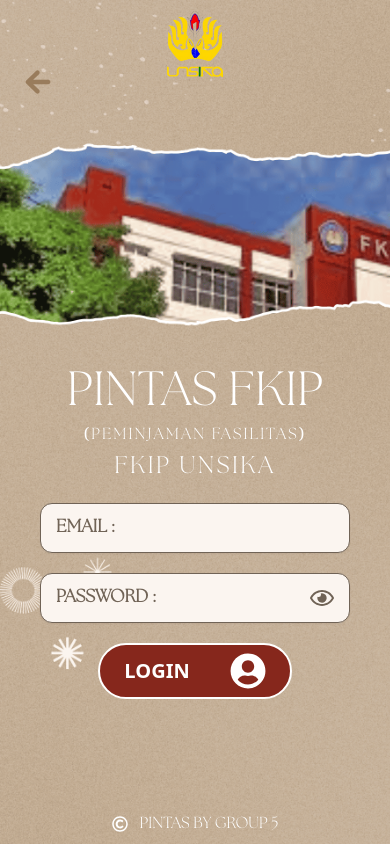
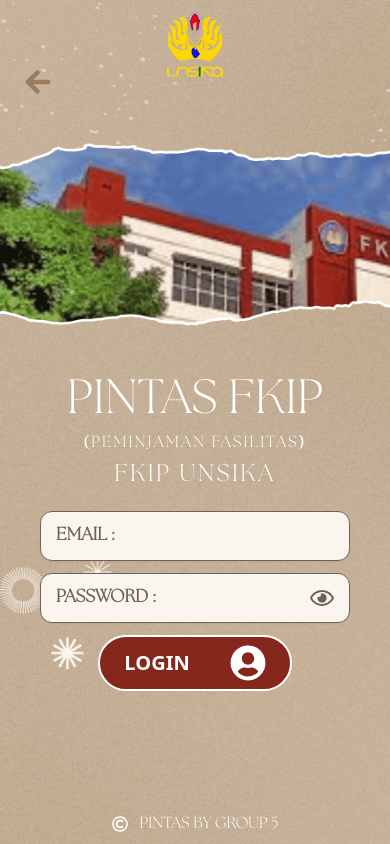
Before and after one commit to Jonathan0823/pintas-fkip, a Next.js app: page /login in a window 390 px wide. Built offline with nearby package versions, Linux system fonts and the light colour scheme; no server answers.

Commit message:
Enhance global styles for better layout and focus handling; adjust spacing in login form and update dropdown button for accessibility

```diff
--- a/app/globals.css
+++ b/app/globals.css
@@ -1,3 +1,16 @@
 @tailwind base;
 @tailwind components;
 @tailwind utilities;
+
+html,
+body {
+  margin: 0;
+  padding: 0;
+  width: 100%;
+  height: 100%;
+  overflow: hidden;
+}
+
+button:focus {
+  outline: none;
+}
--- a/app/login/page.tsx
+++ b/app/login/page.tsx
@@ -87,7 +87,7 @@
         <Form {...form}>
           <form
             onSubmit={form.handleSubmit(onSubmit)}
-            className="space-y-5  text-[#706356] px-10 w-full mt-5 md:mt-10 flex flex-col"
+            className="md:space-y-5 space-y-3 text-[#706356] px-10 w-full mt-5 md:mt-10 flex flex-col"
           >
             <FormField
               control={form.control}
--- a/components/HomeDropDown.tsx
+++ b/components/HomeDropDown.tsx
@@ -10,7 +10,7 @@
   return (
     <DropdownMenu>
       <DropdownMenuTrigger>
-        <div className="bg-[#f8e6da] mt-3 text-[#706356] px-6 text-sm tracking-widest relative py-3 font-bold rounded-full border border-black">
+        <div className="bg-[#f8e6da] mt-3 text-[#706356] px-6 focus:outline-none text-sm tracking-widest relative py-3 font-bold rounded-full border border-black">
           SIGN UP
         </div>
       </DropdownMenuTrigger>
```
